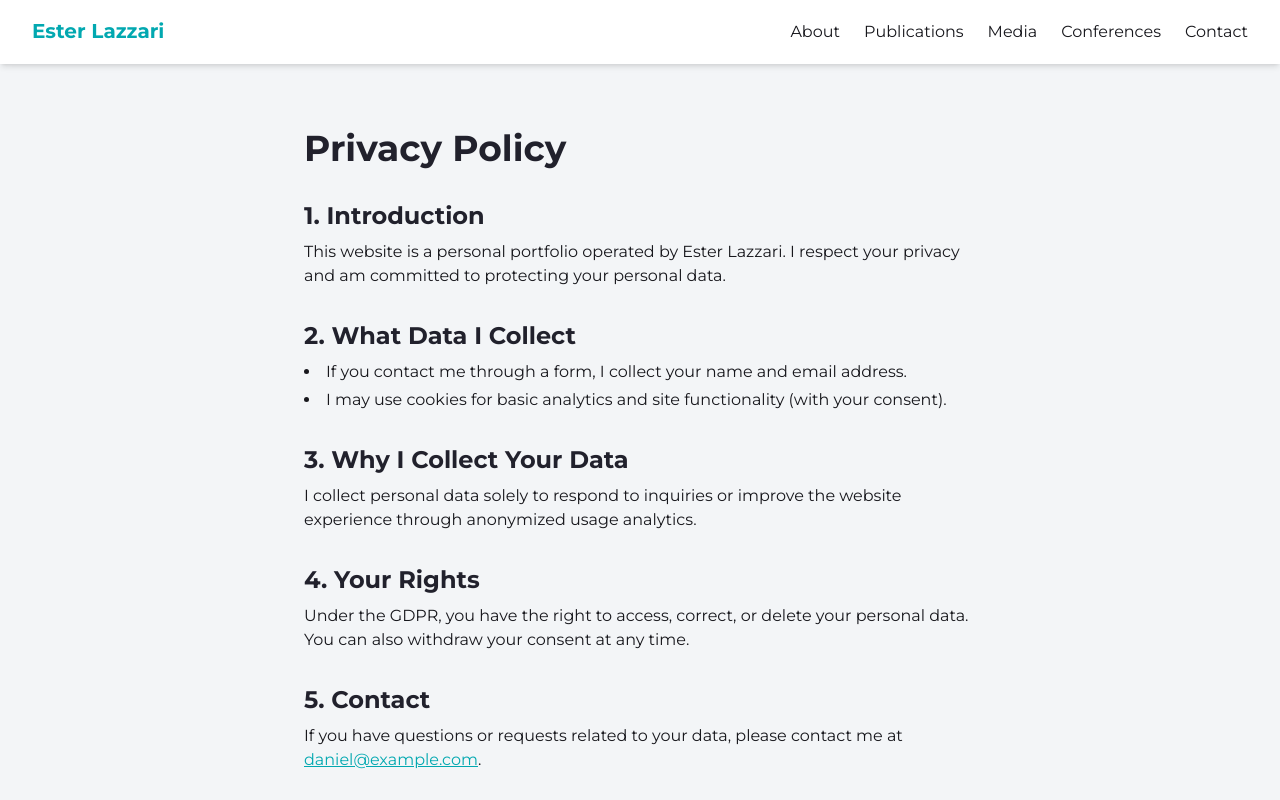
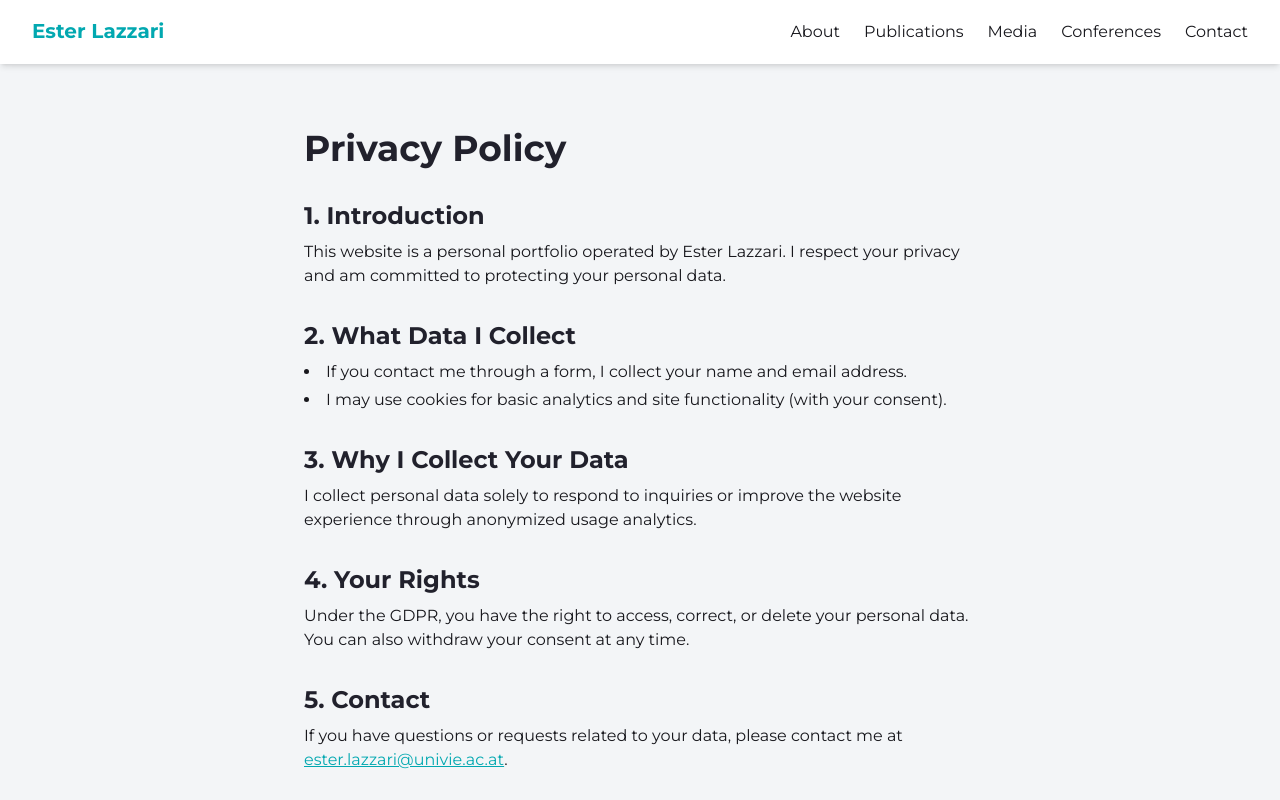
Before and after one commit to dan-li-dev/esterlazzari-portfolio, a Next.js app: page /privacy in a window 1280 px wide. Shown: the top 800 px of the page. Built offline with nearby package versions, Linux system fonts and the light colour scheme.

Commit message:
added robots, sitemap and readme

```diff
--- a/src/app/(frontend)/privacy/page.tsx
+++ b/src/app/(frontend)/privacy/page.tsx
@@ -42,10 +42,10 @@ export default function PrivacyPage() {
         <p>
           If you have questions or requests related to your data, please contact me at{' '}
           <a
-            href="mailto:daniel@example.com"
+            href="mailto:ester.lazzari@univie.ac.at"
             className="text-primary underline hover:text-secondary"
           >
-            daniel@example.com
+            ester.lazzari@univie.ac.at
           </a>
           .
         </p>
```
Also changed, not shown: public/robots.txt (added), 2 other files (tests, documents, lock files or other folders).
